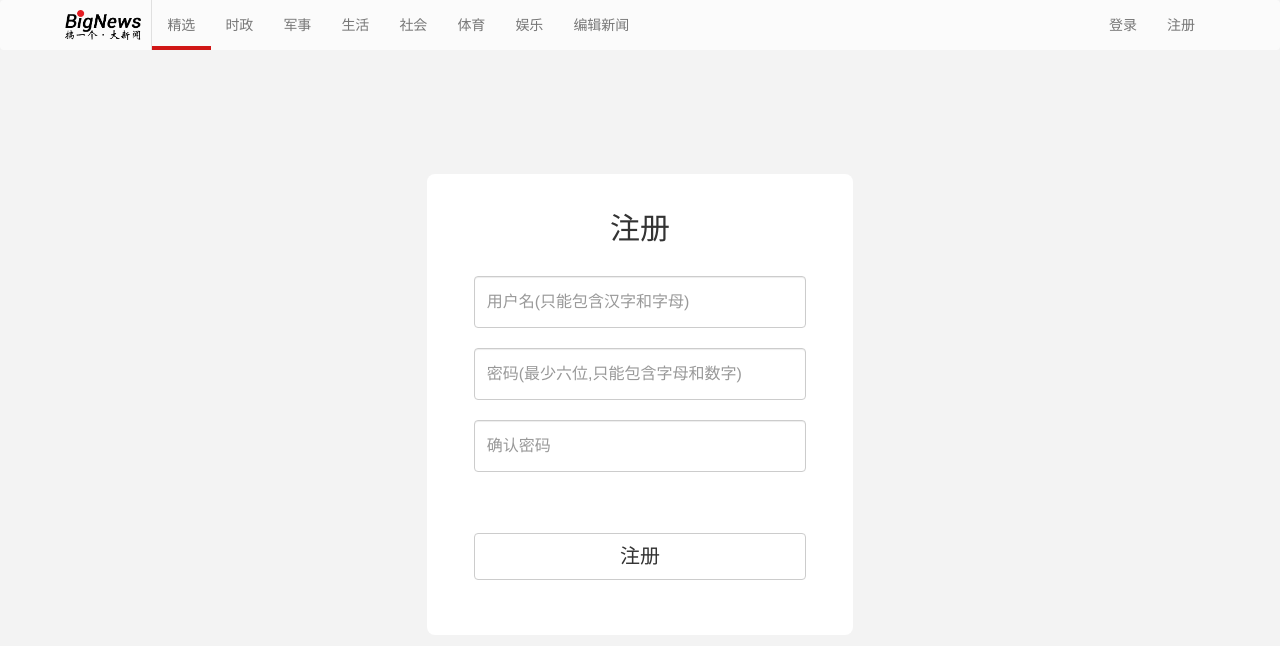
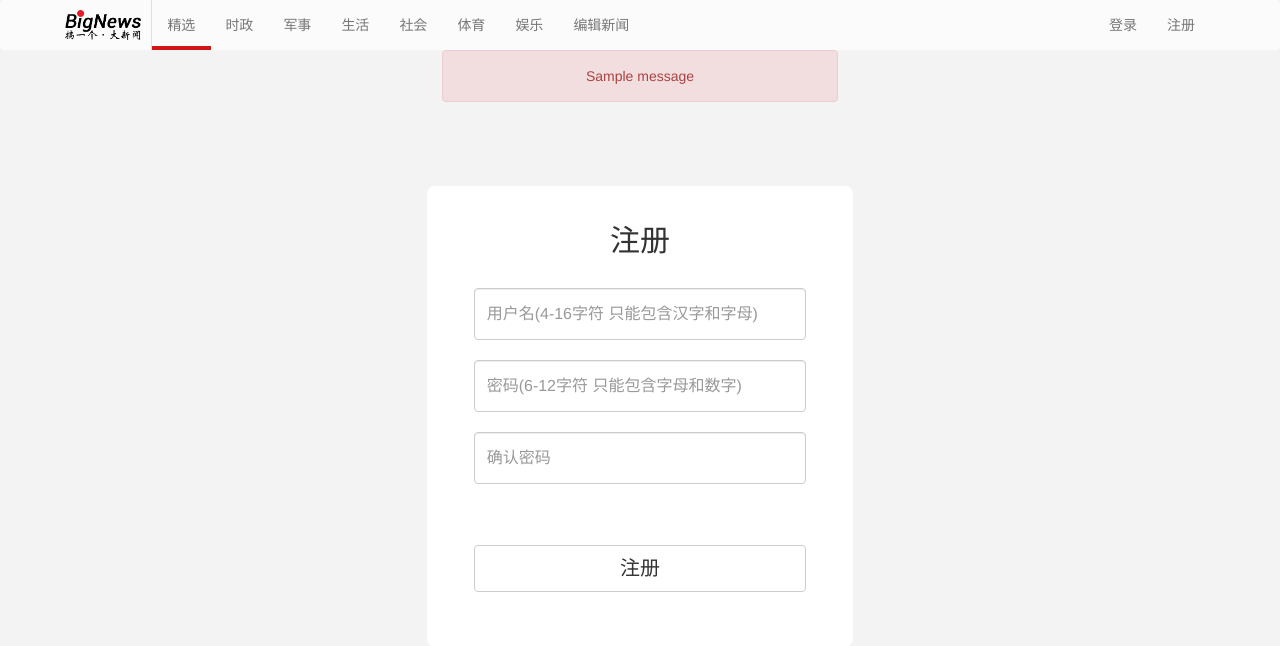
Before and after one commit to DrMofu/BigNews, a Flask app: page /register/ in a window 1280 px wide. Shown: the top 646 px of the page. Run offline with Flask 2, Linux system fonts and the light colour scheme; tables that the repository leaves empty hold one stand-in row (values such as "Sample post"); one stand-in notice (Sample message) is shown; some libraries are stand-ins or nearby versions.

Commit message:
register error feeeeeeedback

```diff
--- a/index.py
+++ b/index.py
@@ -1,6 +1,6 @@
 # -*- coding: UTF-8 -*-
 
-from flask import Flask,request,session,redirect,url_for,render_template,g
+from flask import Flask,request,session,redirect,url_for,render_template,g,flash
 from models import *
 from exts import db
 from crawler import *
@@ -15,6 +15,24 @@ app.config.from_object(config)
 db.init_app(app)
 
 # 对数据库建立，存储等操作在manage.py中进行
+
+# 校验注册过程
+def validateRegister(username,password1,password2):
+	user=User.query.filter(User.username==username).first()
+	if username==None:
+		return(u'请输入用户名')
+	else:
+		if user:
+			return(u'用户名已存在')
+		else:
+			if len(username)<4 or len(username)>16:
+				return(u'用户名长度应为4-16字符')
+			elif len(password1)<6 or len(password1)>12:
+				return(u'密码长度应为6-12字符')
+			elif password1 != password2:
+				return(u'两次密码不一致')
+			else:
+				return('SUCCESS')
 
 @app.route('/test/')
 def test():
@@ -75,18 +93,30 @@ def register():
 			password1 = request.form.get('password1')
 			password2 = request.form.get('password2')
 
-			user = User.query.filter(User.username == username).first()
-			if user:
-				return '该用户名已注册'
+			message=validateRegister(username,password1,password2)
+			if message=='SUCCESS':
+				nowTime=datetime.datetime.now().strftime('%Y-%m-%d %H:%M:%S')#现在
+				user = User(type=1,username=username,password=password1,signtime=nowTime)
+				db.session.add(user)
+				db.session.commit()
+				return redirect(url_for('login'))
 			else:
-				if password1!=password2:
-					return '两次密码不相符'
-				else:
-					nowTime=datetime.datetime.now().strftime('%Y-%m-%d %H:%M:%S')#现在
-					user = User(type=1,username=username,password=password1,signtime=nowTime)
-					db.session.add(user)
-					db.session.commit()
-					return redirect(url_for('login'))
+				flash(message)
+				return redirect(url_for('register'))
+
+			# user = User.query.filter(User.username == username).first()
+			# if user:
+			# 	return '该用户名已注册'
+			# else:
+			# 	if password1!=password2:
+			# 		return '两次密码不相符'
+			# 	else:
+			# 		nowTime=datetime.datetime.now().strftime('%Y-%m-%d %H:%M:%S')#现在
+			# 		user = User(type=1,username=username,password=password1,signtime=nowTime)
+			# 		db.session.add(user)
+			# 		db.session.commit()
+			# 		return redirect(url_for('login'))
+
 # logout 注销
 @app.route('/logout/')
 def logout():
--- a/templates/base.html
+++ b/templates/base.html
@@ -52,6 +52,15 @@
         </div><!-- /.container-fluid -->
     </nav>
     <div class="main">
+        <div class="flash-message container col-md-4 col-md-offset-4">
+            {% with messages=get_flashed_messages() %}
+                {% if messages %}
+                    {% for message in messages %}
+                        <div class="alert alert-danger" role="alert" style="text-align: center;">{{message}}</div>
+                    {% endfor %}
+                {% endif %}
+            {% endwith %}
+        </div>
         {% block main %}{% endblock %}
         <script src="{{ url_for('static',filename='js/jquery.min.js')}}"></script>
         <script src="{{ url_for('static',filename='js/bootstrap.min.js')}}"></script>
--- a/templates/user/login.html
+++ b/templates/user/login.html
@@ -7,7 +7,6 @@
 {% endblock %}
 
 {% block main %}
-    <div class="vacan"></div>
     <div class="container-fluid">
         <div class="row">
             <div class="col-md-4 col-md-offset-4 log-container">
--- a/templates/user/register.html
+++ b/templates/user/register.html
@@ -7,15 +7,14 @@
 {% endblock %}
 
 {% block main %}
-    <div class="vacan"></div>
     <div class="container-fluid">
         <div class="row">
             <div class="col-md-4 col-md-offset-4 log-container">
                 <form action="{{ url_for('register') }}" method="post">
                     <h2 class="title">注册</h2>
-                    <input type="text" class="form-control" placeholder="用户名(只能包含汉字和字母)"  name="username">
+                    <input type="text" class="form-control" placeholder="用户名(4-16字符 只能包含汉字和字母)"  name="username">
                     <!-- <input type="password" class="form-control" placeholder="邮箱"> -->
-                    <input type="password" class="form-control" placeholder="密码(最少六位,只能包含字母和数字)" name="password1">
+                    <input type="password" class="form-control" placeholder="密码(6-12字符 只能包含字母和数字)" name="password1">
                     <input type="password" class="form-control" placeholder="确认密码" name="password2">
                     <button class="btn btn-default btn-block" type="submit" value="注册">注册</button>
                 </form>
```
Also changed, not shown: exts.py (line endings or trailing spaces).
